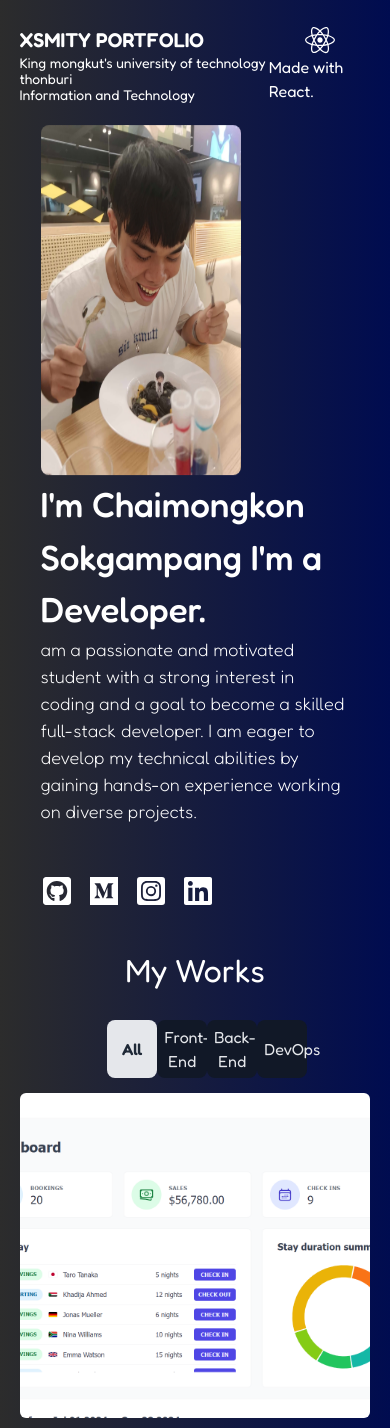
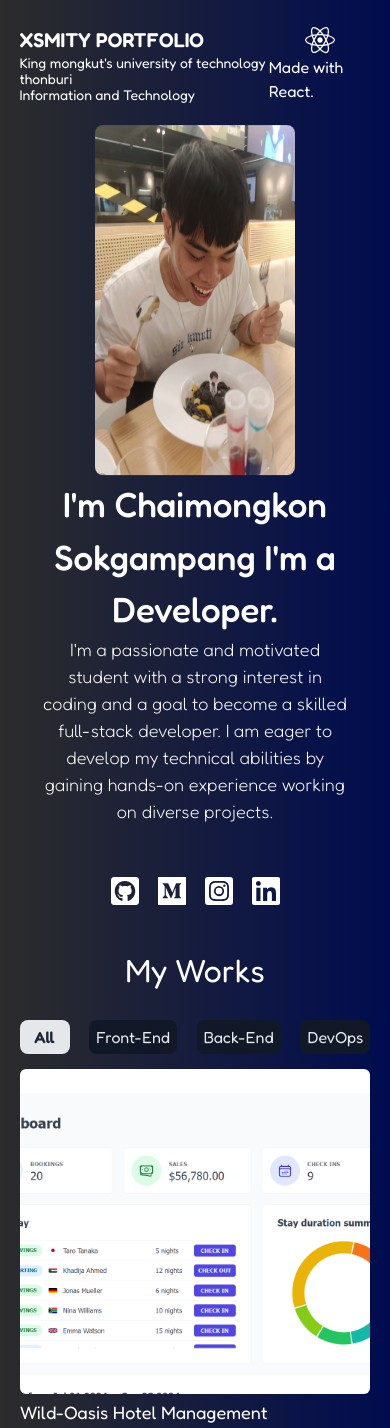
Before and after one commit to Xsmitylnwza/Portfolio, a React (Create React App) app: page / in a window 390 px wide. Shown: the top 1428 px of the page. Built offline with nearby package versions, Linux system fonts and the light colour scheme.

Commit message:
response sive

```diff
--- a/src/components/Aboutme.jsx
+++ b/src/components/Aboutme.jsx
@@ -22,16 +22,16 @@ export default function Aboutme() {
   return (
     <div className="flex flex-col-reverse sm:flex-row justify-between px-[6%] mb-[40px]">
       <div className="w-full sm:w-[50%]">
-        <div className="font-medium text-[35px]">
+        <div className="font-medium text-center sm:text-start text-[35px]">
           I'm Chaimongkon Sokgampang I'm a Developer.
         </div>
-        <div className="font-light text-[18px]">
-          am a passionate and motivated student with a strong interest in coding
-          and a goal to become a skilled full-stack developer. I am eager to
-          develop my technical abilities by gaining hands-on experience working
-          on diverse projects.
+        <div className="font-light text-[18px] text-center sm:text-start ">
+          I'm a passionate and motivated student with a strong interest in
+          coding and a goal to become a skilled full-stack developer. I am eager
+          to develop my technical abilities by gaining hands-on experience
+          working on diverse projects.
         </div>
-        <div className="flex gap-[15px] mt-[50px]">
+        <div className="flex gap-[15px] justify-center sm:justify-start mt-[50px] ">
           {iconData.map((data, index) => (
             <a
               key={index}
@@ -45,7 +45,7 @@ export default function Aboutme() {
           ))}
         </div>
       </div>
-      <div className="w-[200px] sm:w-[40%] ">
+      <div className="w-[200px] ml-auto mr-auto sm:ml-0 sm:mr-0 sm:w-[40%] ">
         <img
           src="./myself.png"
           className="animated-float w-[300px] h-[350px] rounded-lg"
--- a/src/components/project/ProjectLayout.jsx
+++ b/src/components/project/ProjectLayout.jsx
@@ -93,7 +93,7 @@ export default function ProjectLayout() {
   return (
     <div className="overflow-auto">
       <Topic topic="My Works" />
-      <div className="flex justify-between w-[50%] ml-auto mr-auto mb-[15px]">
+      <div className="flex justify-between w-auto md:w-[80%] lg:w-[50%] ml-auto mr-auto mb-[15px]">
         {filters.map((item) => (
           <button
             key={item.value}
```
